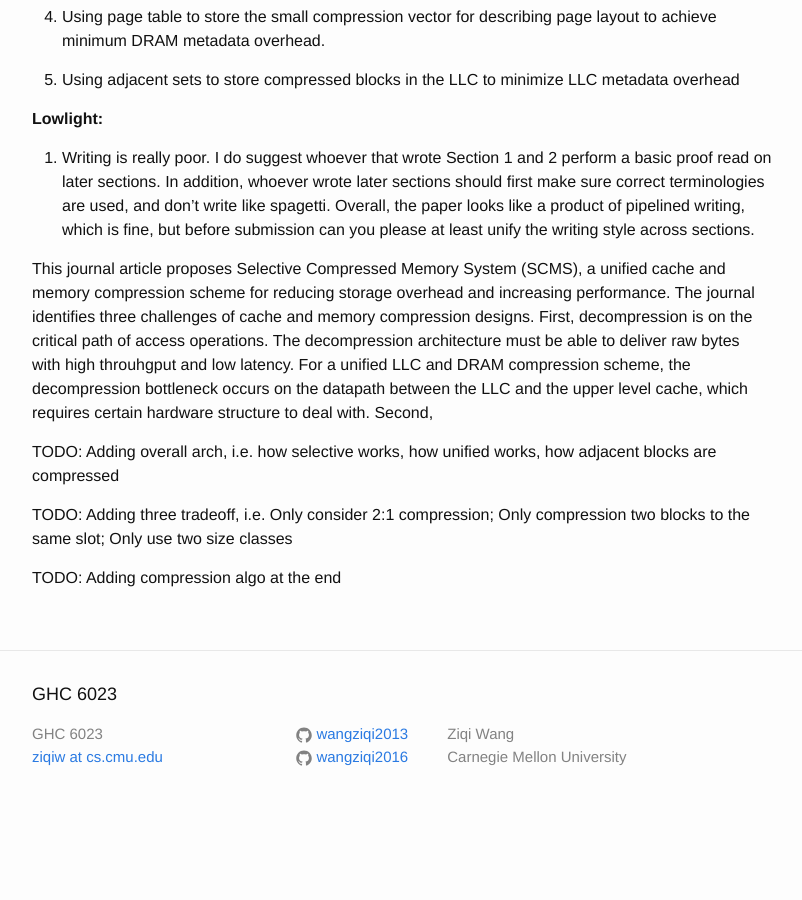
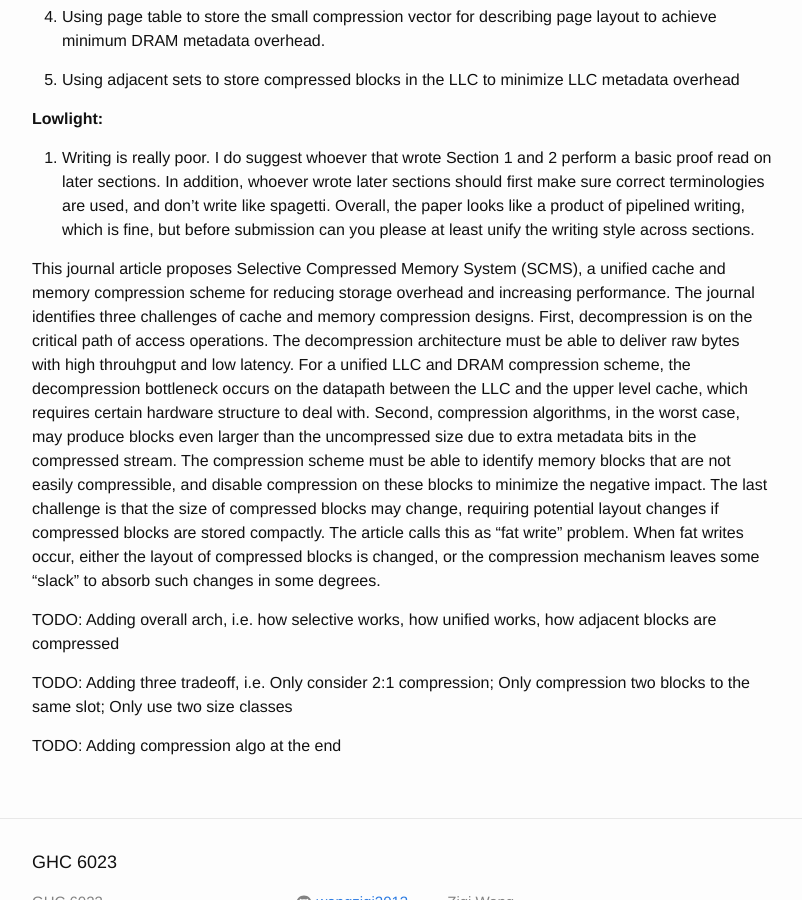
Before and after one commit to wangziqi2013/wangziqi2013.github.io, a Jekyll site: the page built from _posts/2020-07-03-scms.markdown, in a window 1280 px wide and 900 px high, scrolled down 679 px. Shown: the whole window, without its empty margins (238-1040 px from the left). Built offline with Jekyll 4.4.1, drawn with Linux system fonts in a browser that asks for light colours; before the commit the page ends 1507 px from its top, so only the background shows below that.

Commit message:
Finish motivation

```diff
--- a/_posts/2020-07-03-scms.markdown
+++ b/_posts/2020-07-03-scms.markdown
@@ -43,7 +43,14 @@ The journal identifies three challenges of cache and memory compression designs.
 path of access operations. The decompression architecture must be able to deliver raw bytes with high throuhgput and low
 latency. For a unified LLC and DRAM compression scheme, the decompression bottleneck occurs on the datapath between the
 LLC and the upper level cache, which requires certain hardware structure to deal with.
-Second,
+Second, compression algorithms, in the worst case, may produce blocks even larger than the uncompressed size due to extra
+metadata bits in the compressed stream. The compression scheme must be able to identify memory blocks that are not easily
+compressible, and disable compression on these blocks to minimize the negative impact.
+The last challenge is that the size of compressed blocks may change, requiring potential layout changes if compressed blocks
+are stored compactly. The article calls this as "fat write" problem. When fat writes occur, either the layout of compressed
+blocks is changed, or the compression mechanism leaves some "slack" to absorb such changes in some degrees.
+
+
 
 TODO: Adding overall arch, i.e. how selective works, how unified works, how adjacent blocks are compressed
 
```
